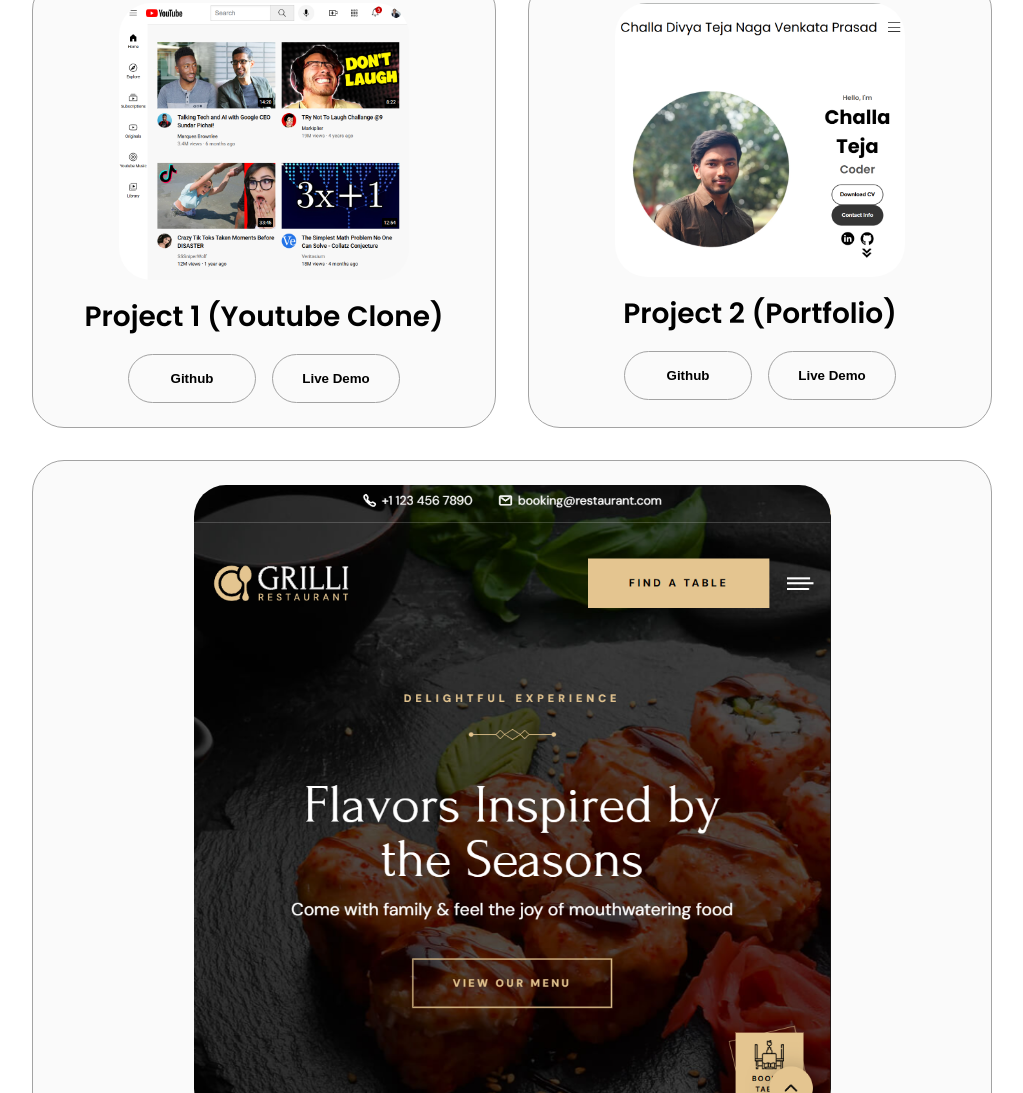
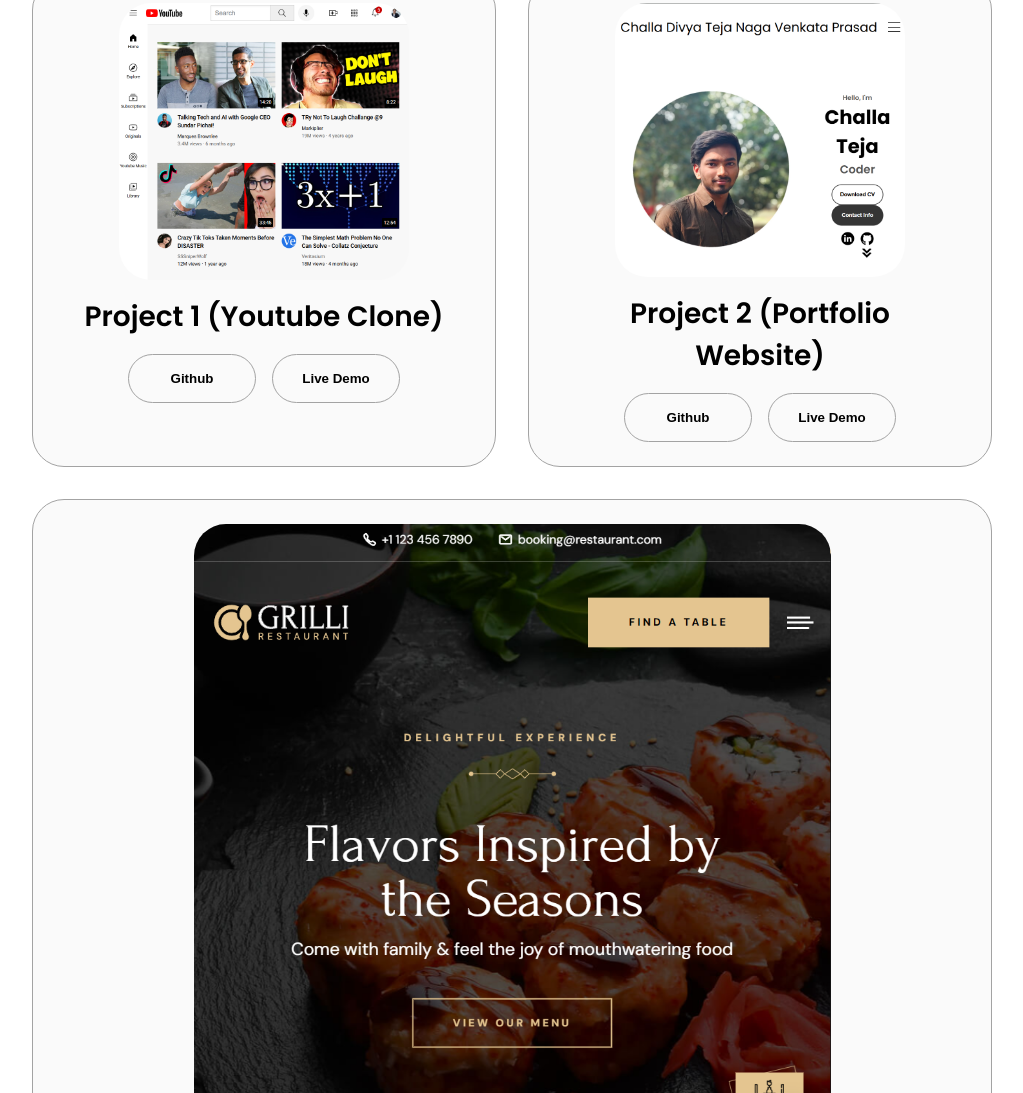
Before and after one commit to Challateja12345/Portfolio, a plain HTML site: page index.html in a window 1280 px wide. Shown: the part 2615-3708 px from the top of the page, without its empty margins (128-1151 px from the left). Drawn offline with Linux system fonts and the light colour scheme.

Commit message:
Update index.html

```diff
--- a/index.html
+++ b/index.html
@@ -307,7 +307,7 @@
           class="project-img"
           />
         </div>
-        <h2 class="experience-sub-title project-title">Project 2 (Portfolio)</h2>
+        <h2 class="experience-sub-title project-title">Project 2 (Portfolio Website)</h2>
         <div class="btn-container">
           <button class="btn btn-color-2 project-btn"
           onclick="location.href='https://github.com/Challateja12345/You-tube-Clone/blob/main/index.html'">
```
